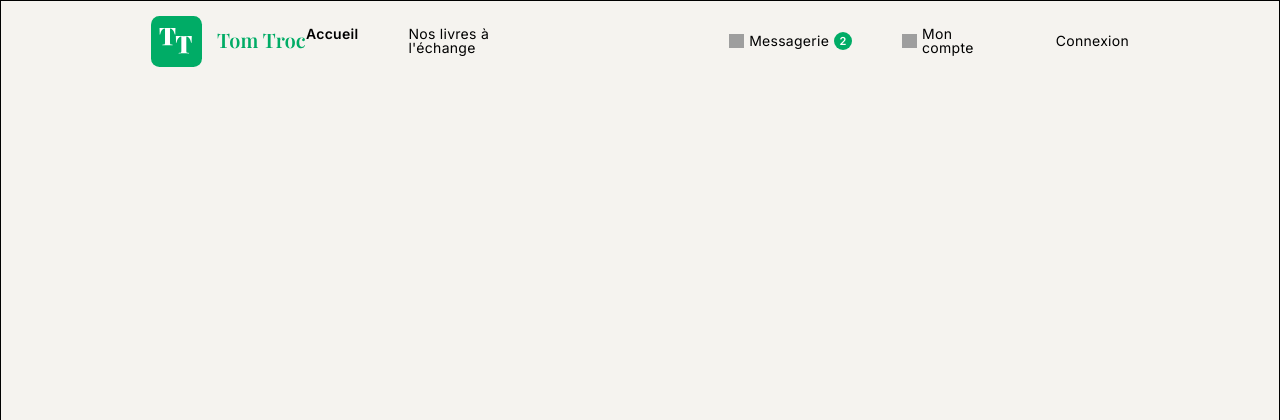
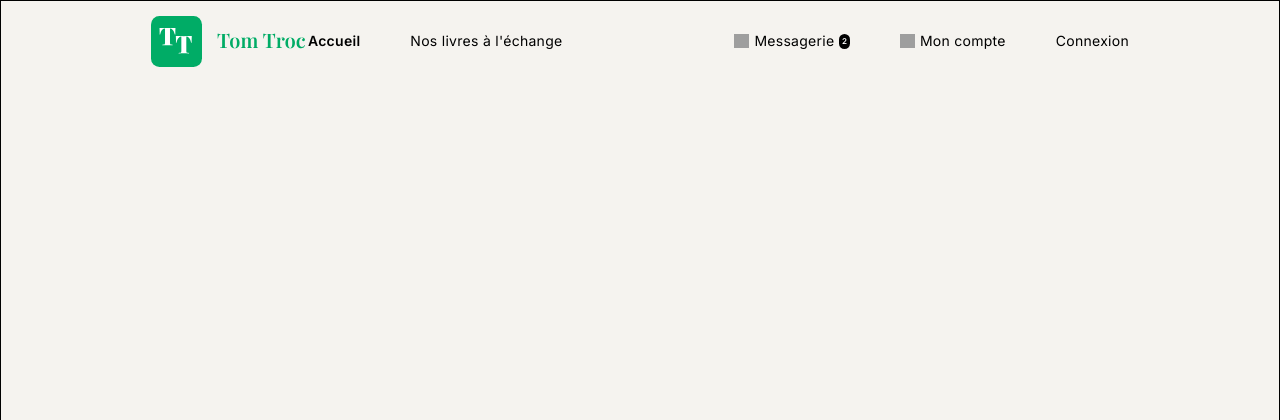
Before and after one commit to Farid83300/Tom-Troc, a PHP site: page / in a window 1280 px wide. Shown: the top 420 px of the page. Run offline with PHP 8.4, Linux system fonts and the light colour scheme; some web fonts are replaced; grey boxes are pictures that could not be loaded.

Commit message:
Correction icon badge notification

```diff
--- a/assets/css/style.css
+++ b/assets/css/style.css
@@ -79,13 +79,13 @@ header {
     display: flex;
     align-items: center;
     justify-content: center;
-    background-color: var(--cta-color);
+    background-color: black;
     color: white;
-    font-size: 11px;
+    font-size: 8px;
     font-weight: 600;
-    width: 18px;
-    height: 18px;
-    border-radius: 50%;
+    width: 10.5px;
+    height: 15px;
+    border-radius: 6.75px;
 }
 
 .nav-left a,
```
